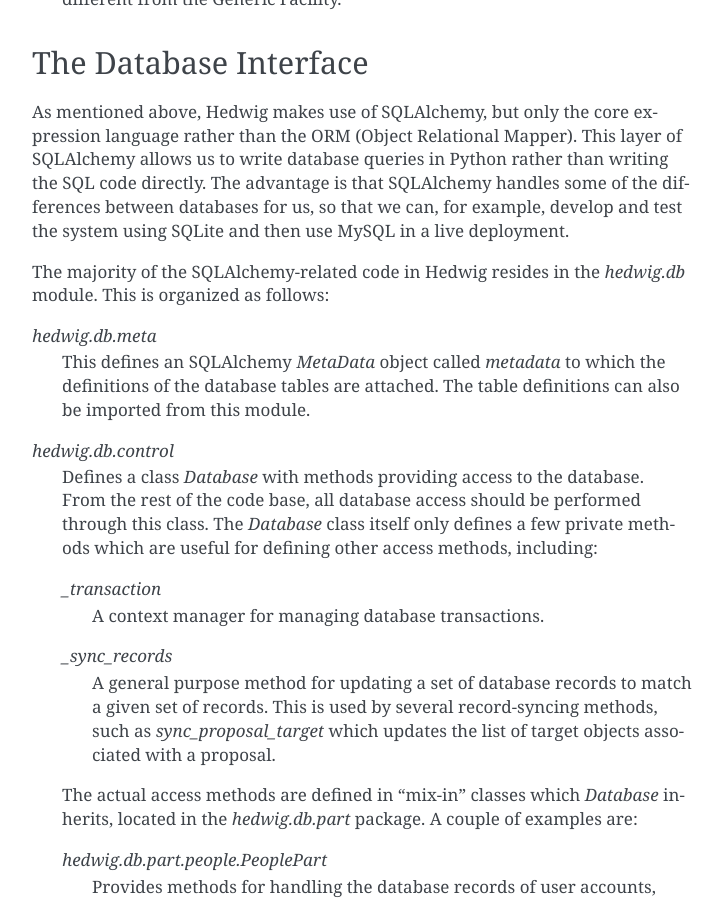
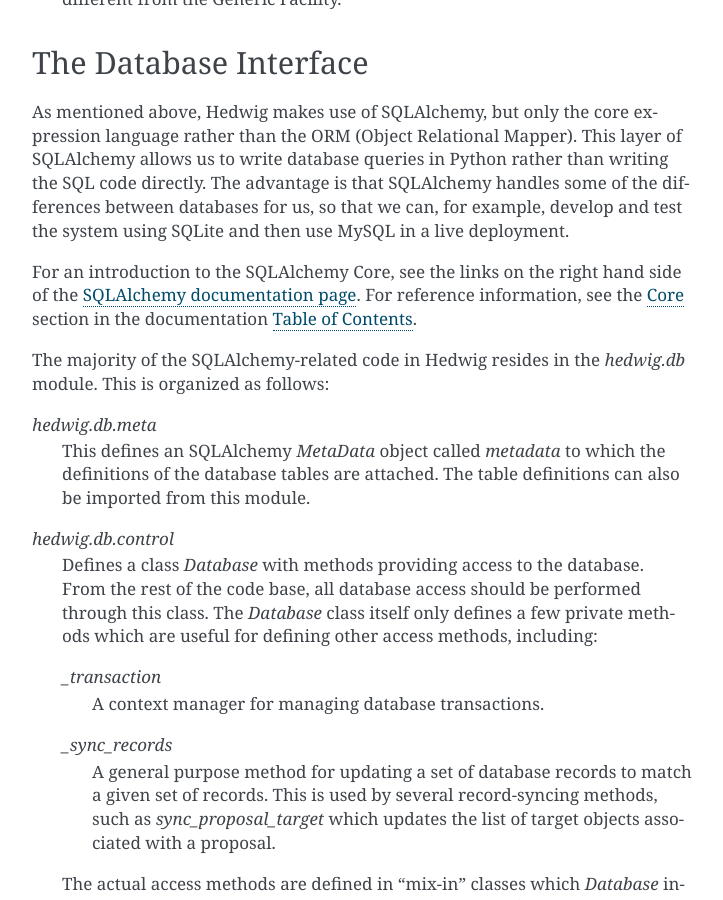
Before and after one commit to eaobservatory/hedwig, a Sphinx documentation site: the page built from doc/maint/overview.rst, in a window 1280 px wide and 900 px high, scrolled down 2790 px. Shown: the whole window, without its empty margins (388-1111 px from the left). Built offline with Sphinx 7.4.7, drawn with Linux system fonts in a browser that asks for light colours.

Commit message:
doc: Add links to the SQLAlchemy documentation

```diff
--- a/doc/maint/overview.rst
+++ b/doc/maint/overview.rst
@@ -157,6 +157,14 @@
 develop and test the system using SQLite
 and then use MySQL in a live deployment.
 
+For an introduction to the SQLAlchemy Core,
+see the links on the right hand side of the
+`SQLAlchemy documentation page <http://docs.sqlalchemy.org/en/latest/>`_.
+For reference information, see the
+`Core <http://docs.sqlalchemy.org/en/latest/core/index.html>`_
+section in the documentation
+`Table of Contents <http://docs.sqlalchemy.org/en/latest/contents.html>`_.
+
 The majority of the SQLAlchemy-related code in Hedwig resides
 in the `hedwig.db` module.
 This is organized as follows:
```
